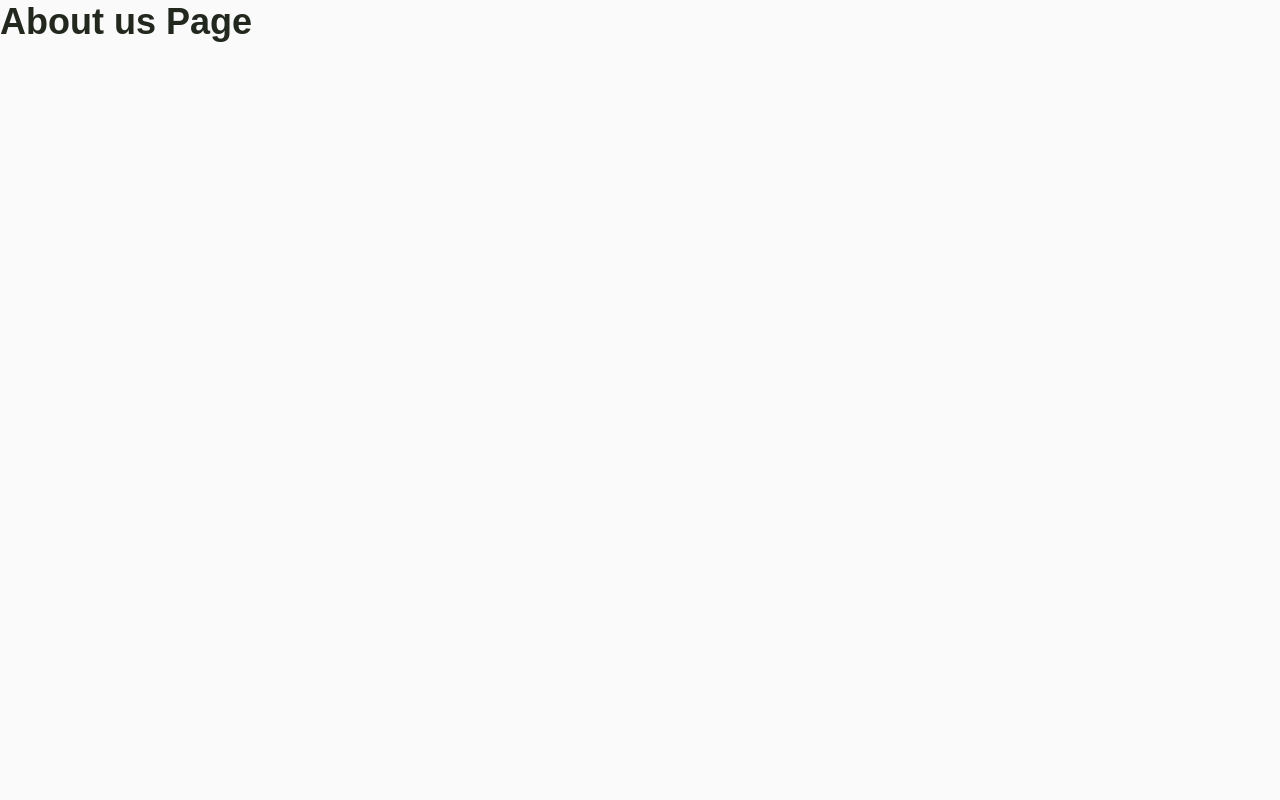
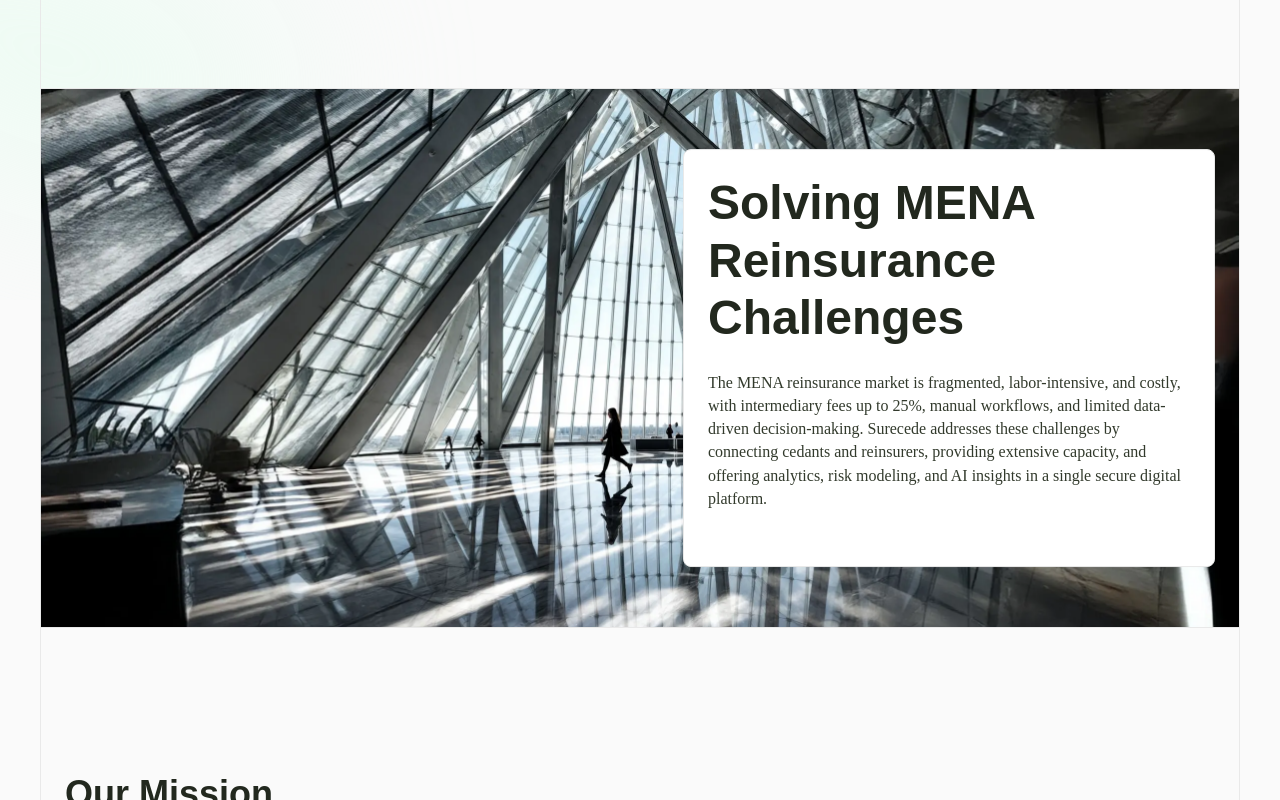
Before and after one commit to Demetryj/sourcede, a Next.js app: page /about-us in a window 1280 px wide. Shown: the top 800 px of the page. Built offline with nearby package versions, Linux system fonts and the light colour scheme; a web font is replaced by a local one.

Commit message:
Update page.jsx

```diff
--- a/src/app/about-us/page.jsx
+++ b/src/app/about-us/page.jsx
@@ -1,7 +1,13 @@
-export const metadata = {
-  title: 'About us',
-};
+'use client';
+
+import { useEffect } from 'react';
+
+import { AboutUsPage } from '@/views';
 
 export default function AboutUs() {
-  return <h3>About us Page</h3>;
+  useEffect(() => {
+    document.title = 'About us';
+  });
+
+  return <AboutUsPage />;
 }
```
